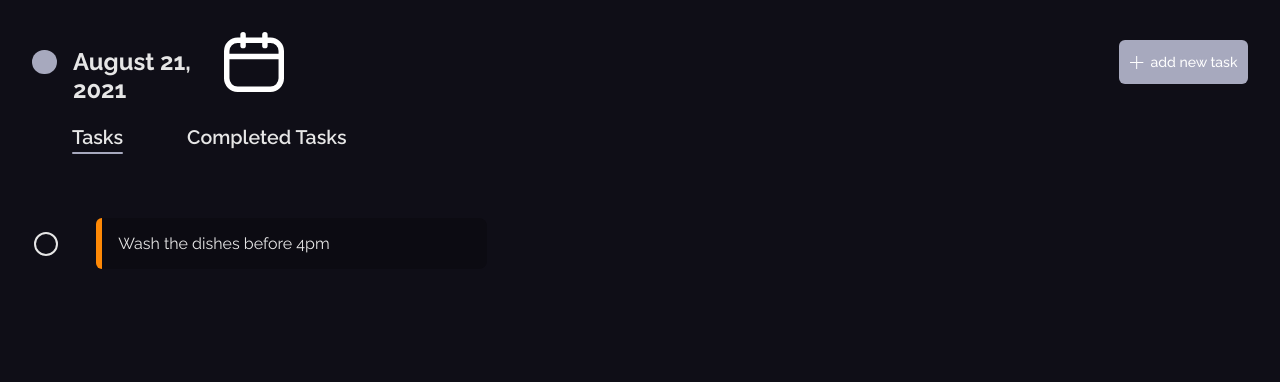
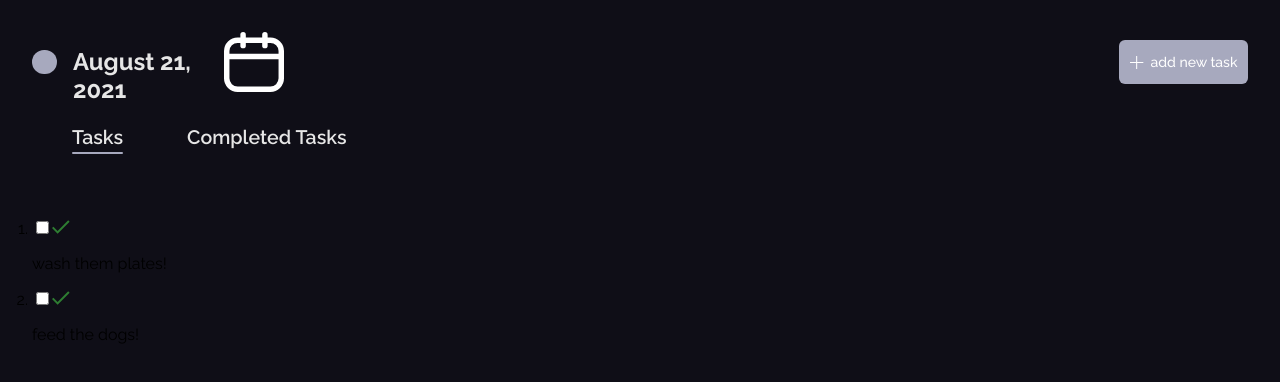
Before and after one commit to Adekxnle/checked, a React (Create React App) app: page / in a window 1280 px wide. Shown: the top 382 px of the page. Built offline with nearby package versions, Linux system fonts and the light colour scheme.

Commit message:
finished implementing context api

```diff
--- a/src/views/Tasks/index.js
+++ b/src/views/Tasks/index.js
@@ -1,15 +1,48 @@
 import './style.css';
-import Task from '../../components/Task/index';
-// NoTask from './NoTask';
+import { useContext } from 'react';
+import { TaskContext } from '../../context/TaskContext';
+import NoTask from '../NoTask/index';
 
 function Tasks() {
-  return (
-    // <NoTask />
+  const { tasks } = useContext(TaskContext);
+
+  return tasks ? (
     <div className='tasks-page'>
       <ol>
-        <Task id='task' title='Wash the dishes before 4pm' badge='#ff8906' />
+        {tasks.map((task) => {
+          return (
+            <li className='task-container'>
+              <span className='checkbox-input'>
+                <input type='checkbox' name='checked' id={task.id} />
+                <span className='checkbox-control'>
+                  <svg
+                    width='18'
+                    height='14'
+                    viewBox='0 0 18 14'
+                    fill='none'
+                    xmlns='http://www.w3.org/2000/svg'
+                    aria-hidden='true'
+                    focusable='false'>
+                    <path
+                      d='M5.6 10.9L1.4 6.70001L0 8.10001L5.6 13.7L17.6 1.69999L16.2 0.299988L5.6 10.9Z'
+                      fill='#2E7D32'
+                    />
+                  </svg>
+                </span>
+              </span>
+              <label htmlFor={task.id}>
+                <div className='task'>
+                  <div className='badge' style={{ background: task.badge }} />
+                  <p>{task.title}</p>
+                </div>
+              </label>
+            </li>
+          );
+        })}
       </ol>
     </div>
+  ) : (
+    <NoTask />
   );
 }
 
```
